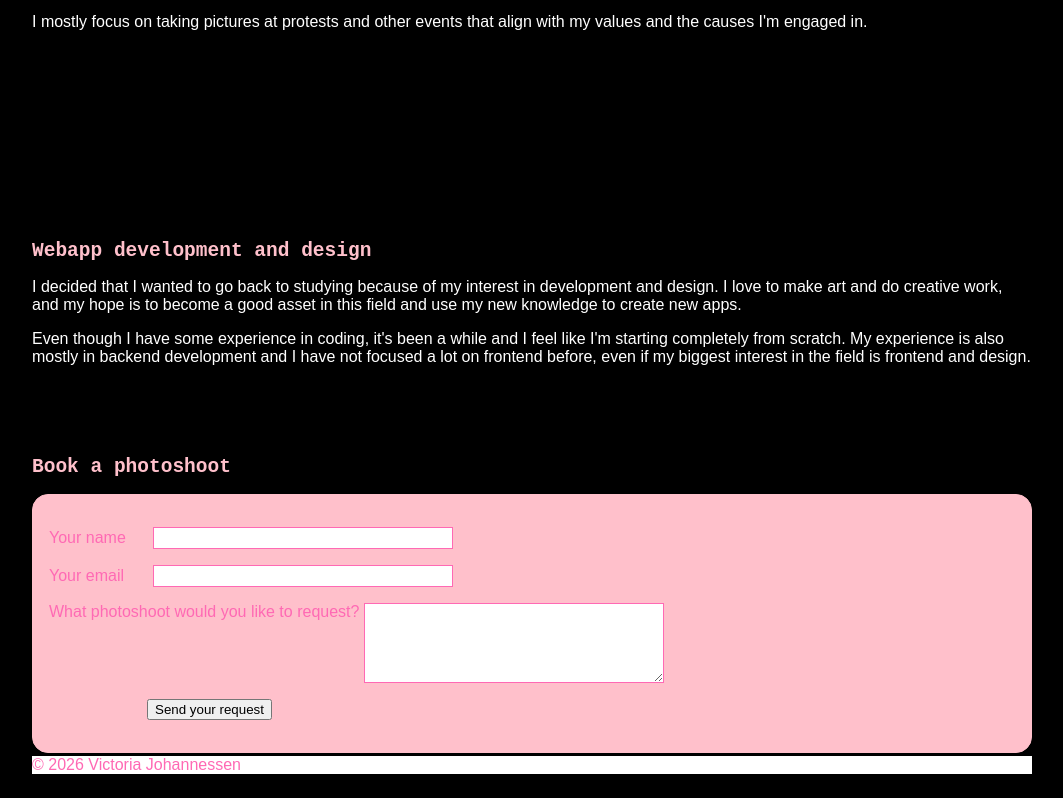
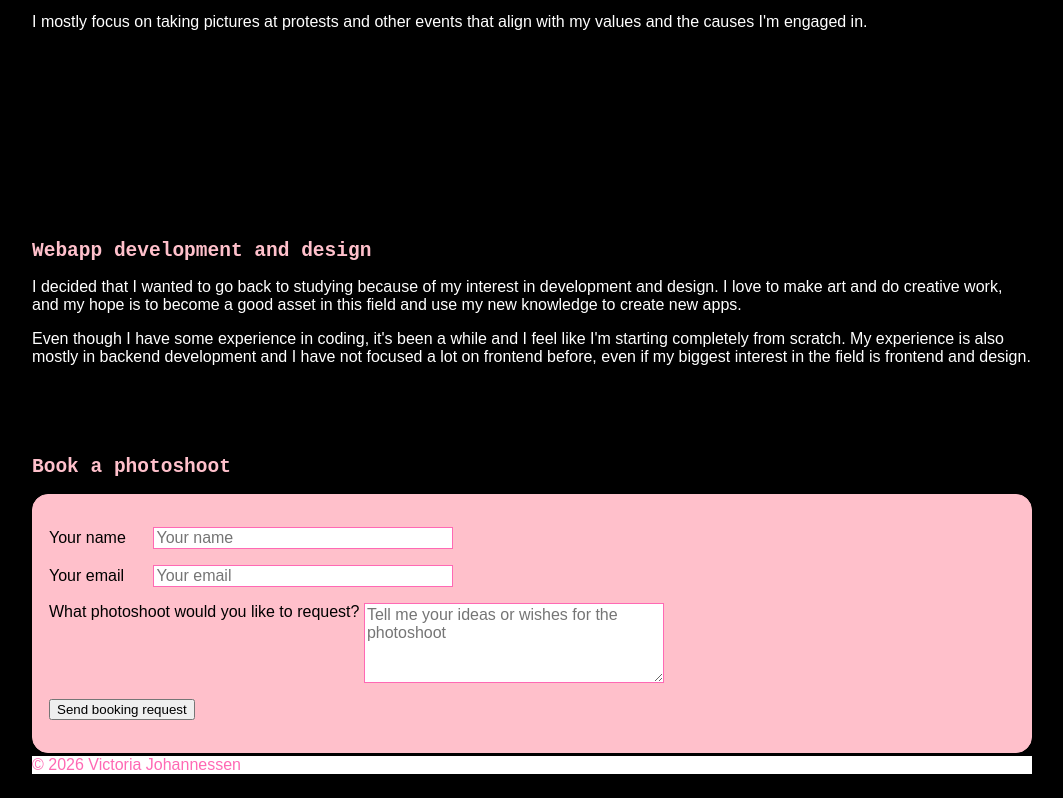
Before and after one commit to hhungrysloth/Work-Requirement-2-vicfjoh, a plain HTML site: page index.html in a window 1280 px wide. Shown: the part 683-1481 px from the top of the page, without its empty margins (108-1171 px from the left). Drawn offline with Linux system fonts and the light colour scheme.

Commit message:
Small changes in html and css + updated readme

```diff
--- a/index.html
+++ b/index.html
@@ -45,18 +45,29 @@
       <form action="/my-handling-form-page" method="post">
   <p>
     <label for="name">Your name</label>
-    <input type="text" id="name" name="user_name" />
+    <input
+    type="text"
+    id="name"
+    name="user_name"
+    placeholder="Your name" />
   </p>
   <p>
     <label for="mail">Your email</label>
-    <input type="email" id="mail" name="user_email" />
+    <input
+    type="email"
+    id="mail"
+    name="user_email"
+    placeholder="Your email" />
   </p>
   <p>
     <label for="msg">What photoshoot would you like to request?</label>
-    <textarea id="msg" name="user_message"></textarea>
+    <textarea
+    id="msg"
+    name="user_message"
+    placeholder="Tell me your ideas or wishes for the photoshoot"></textarea>
   </p>
-        <p class="button">
-  <button type="submit">Send your request</button>
+        <p class="button" id="form-button">
+  <button type="submit">Send booking request</button>
 </p>
 </form>
        </section>
--- a/styles.css
+++ b/styles.css
@@ -92,7 +92,7 @@ label {
   display: inline-flex;
   min-width: 100px;
   text-align: right;
-  color:#FF69B4;
+  color: black;
 }
 
 input,
@@ -114,9 +114,10 @@ textarea {
   height: 5em;
 }
 
-.button {
+.form-button {
   padding-left: 90px;
   margin-left: 0.5em;
+  color:#FF69B4;
 }
 
 footer {
```
Also changed, not shown: 1 other file.
